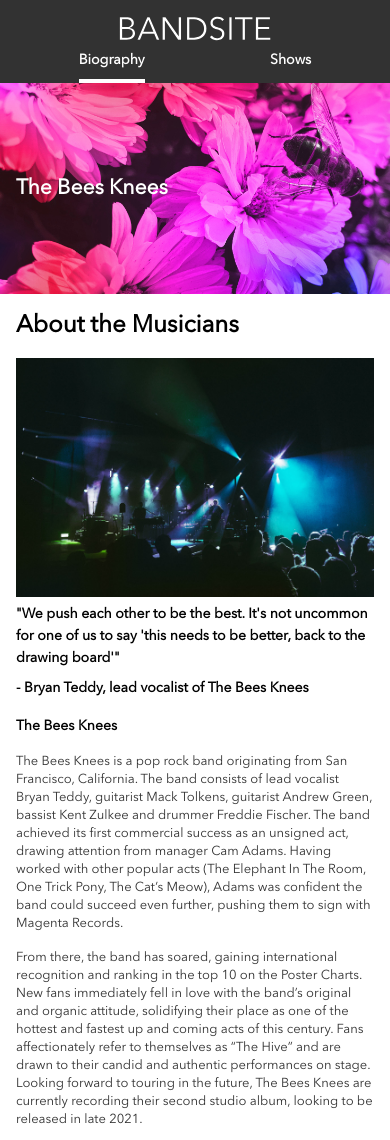
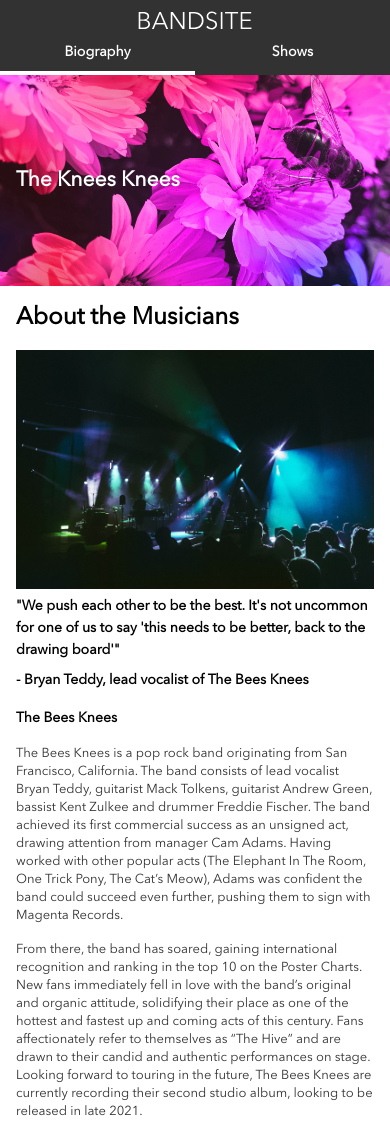
Before and after one commit to dannjob/daniel-johannsson-bandsite, a plain HTML site: page index.html in a window 390 px wide. Shown: the top 1140 px of the page. Drawn offline with Linux system fonts and the light colour scheme.

Commit message:
finish mobile view

```diff
--- a/index.html
+++ b/index.html
@@ -9,16 +9,19 @@
   </head>
   <body>
     <header class="header">
-      <div class="header__bandsite--logo"> <img src="./assets/Logo/Logo-bandsite.svg"></div>
+      <div class="header__bandsite--logo"> <a href=/index.html><img src="./assets/Logo/Logo-bandsite.svg"> </a> </div>
       <nav class="nav">
-        <ul class="nav__list">
-          <li class="nav__list--item nav__list--active">Biography</li>
-          <li class="nav__list--item">Shows</li>
+        <ul class="nav__list nav__list--active">
+          <li class="nav__list--item">Biography</li>
+        </ul>
+        <ul class="nav__list nav__list--inactive">
+          <li class="nav__list--item ">Shows</li>
         </ul>
       </nav>
     </header>
-    <section class="hero hero__overlay">
-      <h2 class="hero__title">The Bees Knees</h2>
+    <main>
+      <section class="hero hero__overlay">
+      <h2 class="hero__title">The  Knees Knees</h2>
     </section>
     <section class="about">
       <h2 class="about__title">About the Musicians</h2>
@@ -50,6 +53,7 @@
         their second studio album, looking to be released in late 2021.
       </p>
     </section>
+    </main>
     <section class="photogallery">
       <h2 class="photogallery__title">Photo Gallery</h2>
       <img class="photogallery__photo" src="./assets/Images/Photo-gallery-1.jpg" alt="conert scene" />
--- a/styles/bio.scss
+++ b/styles/bio.scss
@@ -12,7 +12,7 @@
 header{
     background-color: $primaryBandsite;
     color: $primaryWhite;
-    padding: 8px 16px 0 16px;
+    // padding: 8px 16px 0 16px;
 
 }
 .header__bandsite--logo {
@@ -23,26 +23,35 @@ header{
     height: 3vh
 }
 .header {
-    justify-content: center;
     font-size: 24px;
     line-height: 32px;
     font-weight: 700;
 
 }
-.nav__list{
+
+.nav{
+    display: flex;
+
+    &__list{
         display: flex;
         list-style-type: none;
-    justify-content: space-around;
+        justify-content: center;
         font-size: 14px;
         line-height: 22px;
         font-weight: 600;
-
+        padding-bottom: 8px;
 
         &--active {
             border-bottom: 4px solid $primaryWhite;
-    padding-bottom: 100%;
+            width: 50%;
         }
     }
+    &__list--inactive {
+            border-bottom: 4px solid $primaryBandsite;
+            width: 50%;
+        }
+    }
+
 .hero{
     background-image: url(../assets/Images/hero-bio.jpg);
     background-size:cover;
@@ -59,11 +68,13 @@ header{
 
     // &__overlay{
     //     background-color: $primaryBandsite 0.5;
-    }
+
 
     &__title{
     padding-left: 16px;
 
+
+    }
 }
 .about{
     margin: 0;
@@ -160,13 +171,13 @@ header{
     }
     &__text--label{
         font-family: avenir;
-        font-size: 10x;
+        font-size: 10px;
         line-height: 20px;
         font-weight: 700;
-        padding: 8px 8px 8px 16px;
+        padding: 0 8px 8px 16px;
     }
 }
 
-.sociallogo{
+.socialicon{
     padding: 8px 8px 8px 16px;
 }
```
Also changed, not shown: styles/bio.css, 1 other file. Lines whose indentation alone changed are shown as unchanged.
